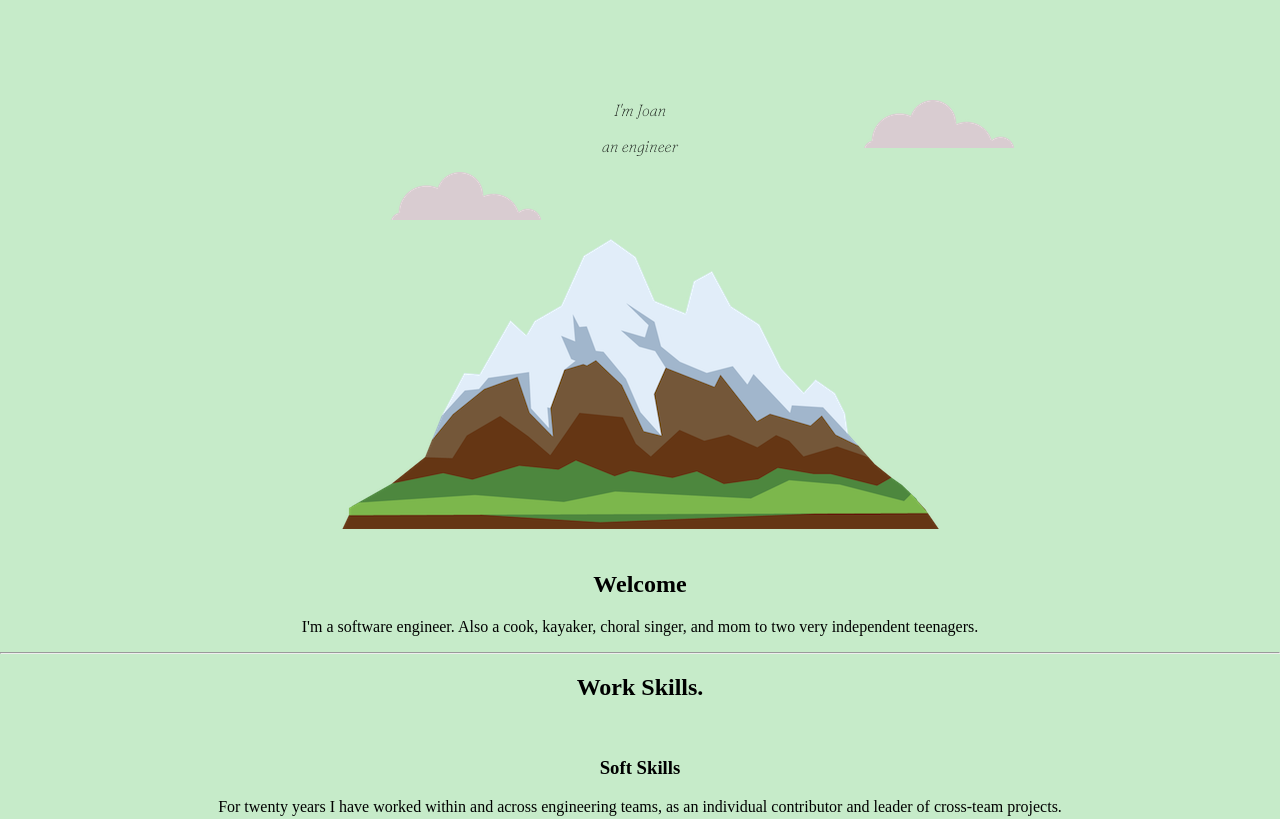
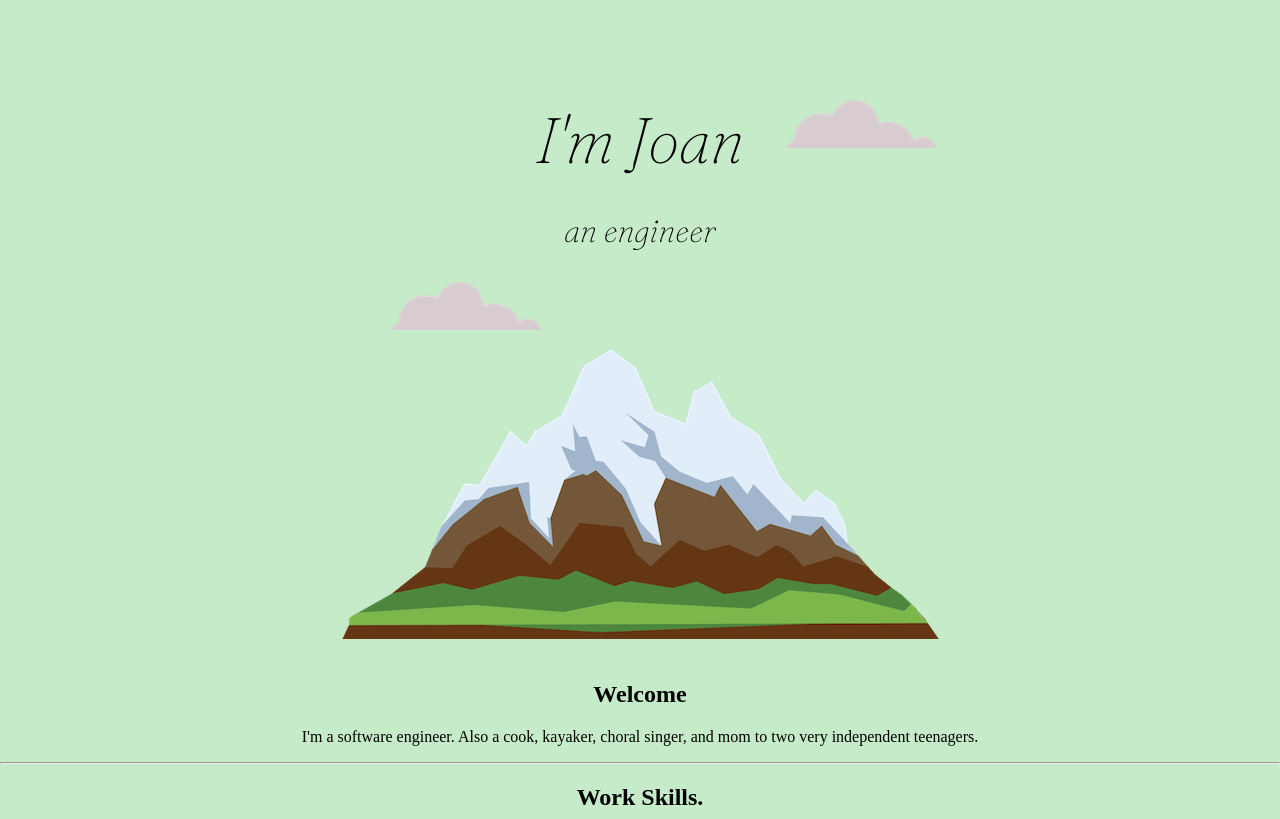
Before and after one commit to friej1/friej1.github.io, a plain HTML site: page webdev/index.html in a window 1280 px wide. Shown: the top 819 px of the page. Drawn offline with Linux system fonts and the light colour scheme.

Commit message:
use css classes to modify font sizes

```diff
--- a/webdev/css/styles.css
+++ b/webdev/css/styles.css
@@ -5,8 +5,15 @@ body {
 }
 
 h1 {
+  margin-top: 0;
+}
+
+.larger {
+  font-size: 2rem;
+}
+
+.very-large {
   font-size: 4rem;
-  margin-top: 0;
 }
 
 .top-container {
--- a/webdev/index.html
+++ b/webdev/index.html
@@ -14,8 +14,8 @@
 
   <div class="top-container">
     <img class="top-cloud" src="images/cloud.png" alt="cloud image"></img>
-    <hi>I'm Joan</hi>
-    <p> an engineer</p>
+    <hi class="very-large">I'm Joan</hi>
+    <p class="larger"> an engineer</p>
     <img class="lower-cloud" src="images/cloud.png" alt="cloud image"></img>
     <img src="images/mountain.png" alt="mountain image"></img>
   </div>
```
Also changed, not shown: 1 other file.
